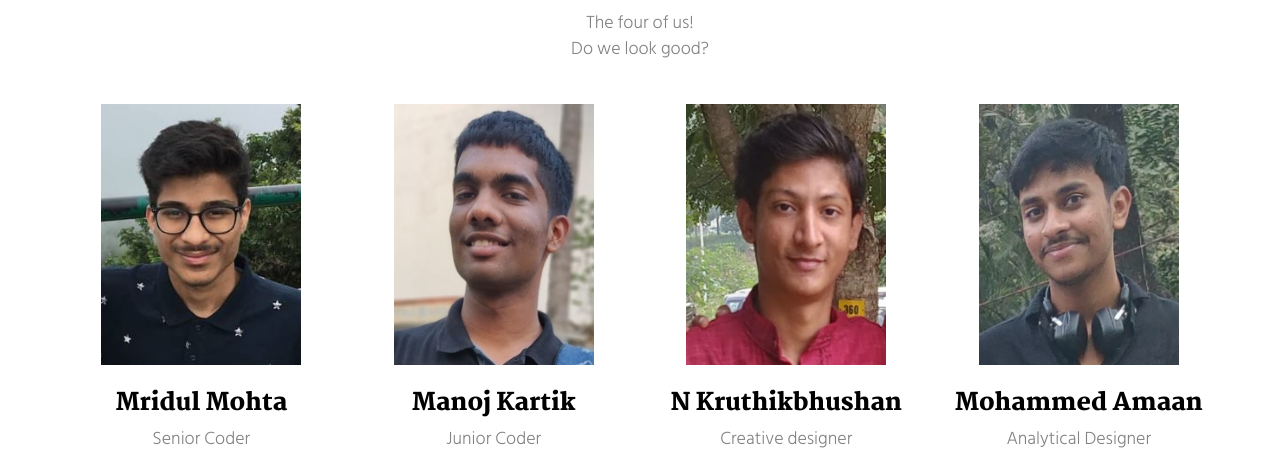
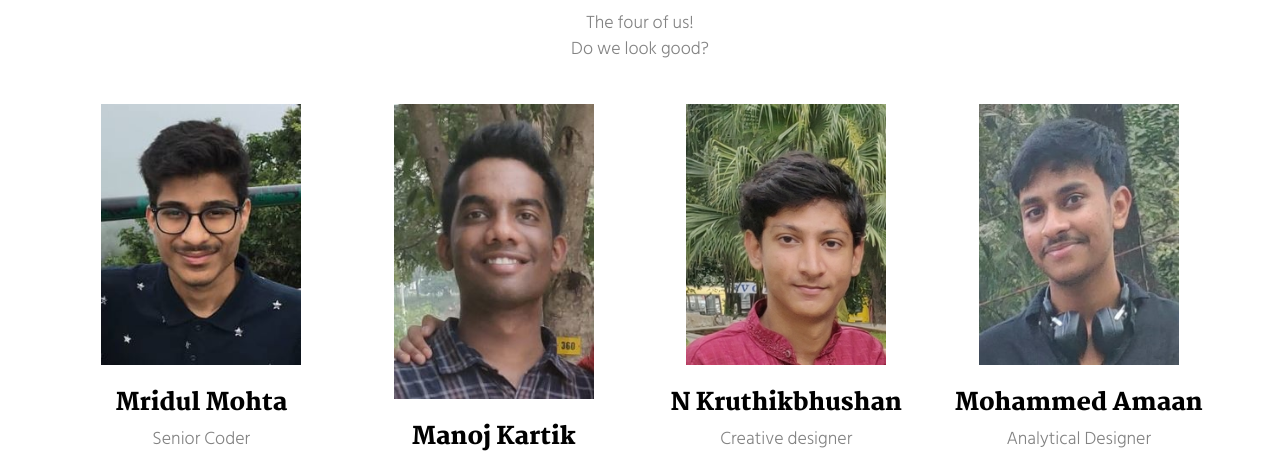
Before and after one commit to mridul2311/SmartMart-Website, a plain HTML site: page index.html in a window 1280 px wide. Shown: the part 1811-2270 px from the top of the page. Drawn offline with Linux system fonts and the light colour scheme.

Commit message:
Update index.html

```diff
--- a/index.html
+++ b/index.html
@@ -179,7 +179,7 @@
         </div>
 
         <div class="col-xs-12 col-md-3">
-          <img src="./assets/images/profil-02.jpg" alt="" class="reveal img-responsive reveal-content image-center" width="200" height="250">
+          <img src="./assets/images/profil-07.jpg" alt="" class="reveal img-responsive reveal-content image-center" width="200" height="250">
           <h3>Manoj Kartik</h3>
           <h4>Junior Coder</h4>
           <p>Works with the coding of the user interface part. Ensures the working of the database with the unity game engine. Designing the general layout.</p>
@@ -196,7 +196,7 @@
           </p>
         </div>
         <div class="col-xs-12 col-md-3">
-          <img src="./assets/images/profil-03.jpg" alt="" class="reveal img-responsive reveal-content image-center" width="200" height="250">
+          <img src="./assets/images/profil-05.jpg" alt="" class="reveal img-responsive reveal-content image-center" width="200" height="250">
           <h3>N Kruthikbhushan</h3>
           <h4>Creative designer</h4>
           <p>Involved in designing of the products using Unity itself as well as softwares like Blender.Knows SQL too and helps in the maintenance</p>
@@ -213,7 +213,7 @@
           </p>
         </div>
         <div class="col-xs-12 col-md-3">
-          <img src="./assets/images/profil-04.jpg" alt="" class="reveal img-responsive reveal-content image-center" width="200" height="250">
+          <img src="./assets/images/profil-06.jpg" alt="" class="reveal img-responsive reveal-content image-center" width="200" height="250">
           <h3>Mohammed Amaan</h3>
           <h4>Analytical Designer</h4>
           <p>Primary work involves Design and Analysis of the product requirement. And  handles UI part of the project with an intuitive approach. Knows how to handle the php and backend SQL too.</p>
```
